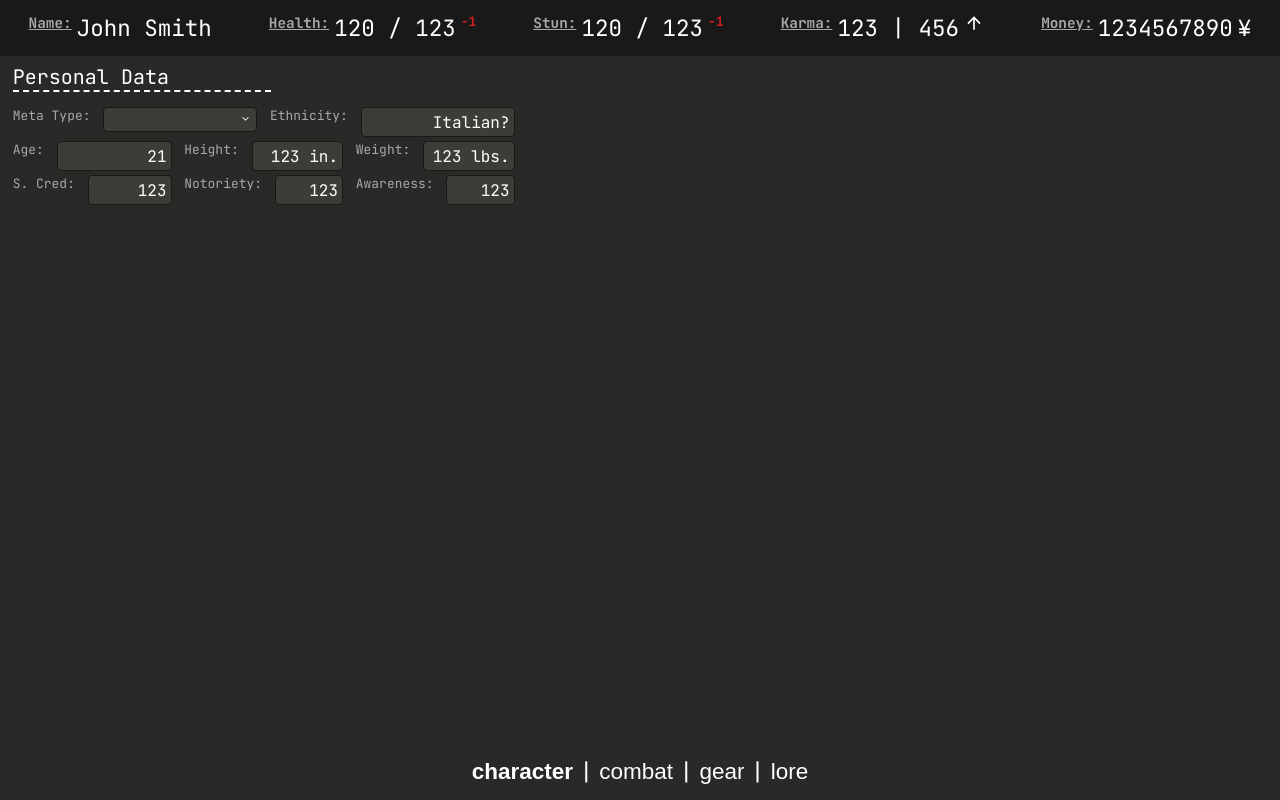
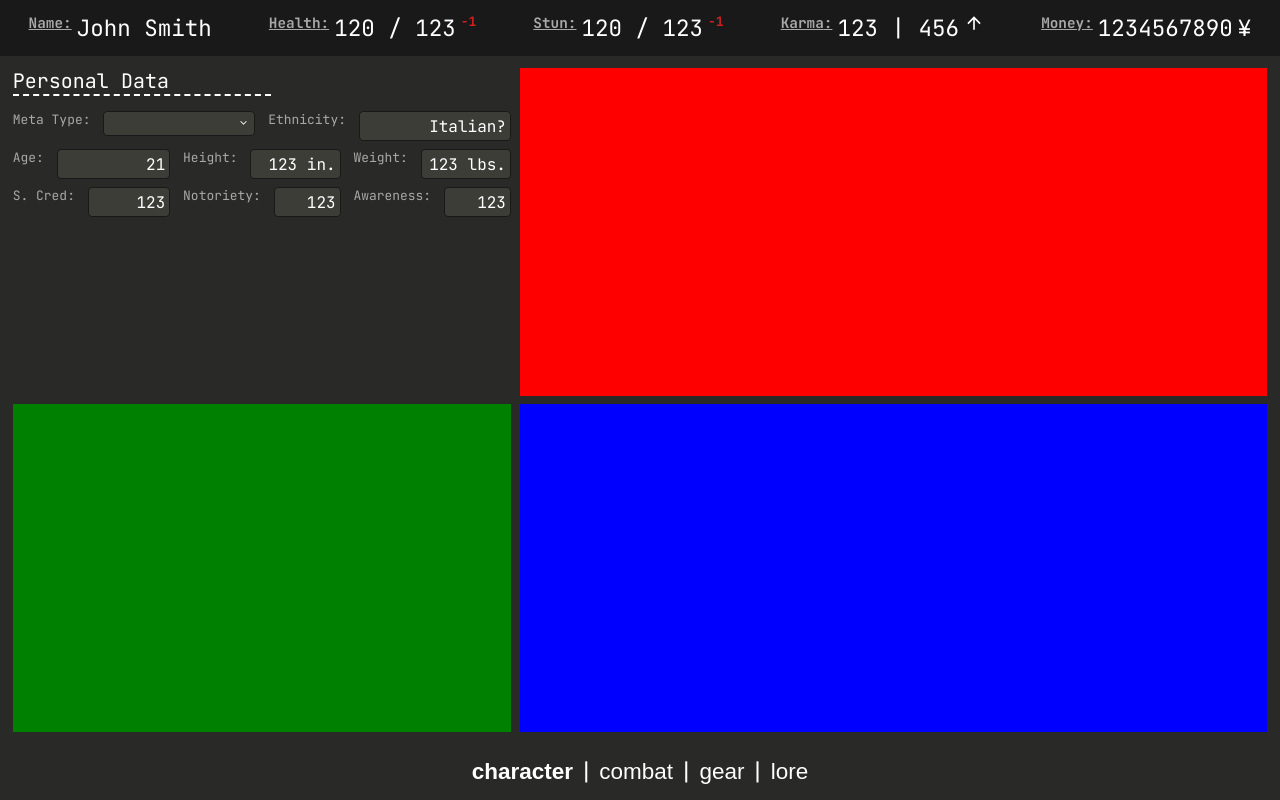
Before and after one commit to roclame12/ShadowSheet, a React (Vite) app: page / in a window 1280 px wide. Built offline with nearby package versions, Linux system fonts and the light colour scheme.

Commit message:
Fixed a bug where the dropdown menu would stretch far larger than it needed to be.
Added skeleton Components for the other sections of <CharacterPage/>

Set up the grid for <CharacterPage/>

```diff
--- a/src/CSS/components/Dropdown.module.css
+++ b/src/CSS/components/Dropdown.module.css
@@ -1,4 +1,7 @@
 @import "../globals.css";
+
+.container { position: relative; }
+
 
 .btn {
     background-color: transparent;
--- a/src/CSS/globals.css
+++ b/src/CSS/globals.css
@@ -61,7 +61,7 @@
     width: 100%;
     flex: 1;
     background-color: var(--background-black);
-    padding: 1vh 1vw;
+    padding: 1.5vh 1vw;
 }
 
 
--- a/src/CSS/pages/CharacterPage.module.css
+++ b/src/CSS/pages/CharacterPage.module.css
@@ -56,20 +56,19 @@
         background-color: transparent;
     }
 
-    .suffix {
-        padding-left: 1ch;
-    }
+    .suffix { padding-left: 1ch; }
 }
 
 .input-box-input:focus { outline: none; }
 
 
-.personalData {
+#personalData {
     display: flex;
     flex-direction: column;
-    width: 40%;
 
     gap: 15px;
+
+    grid-area: personal-data;
 
     .grid {
         display: grid;
@@ -78,7 +77,7 @@
             "meta-type   meta-type   meta-type ethnicity ethnicity ethnicity"
             "age         age         height    height    weight    weight"
             "street-cred street-cred notoriety notoriety awareness awareness";
-        gap: .5vh 1vw;
+        gap: 1vh 1vw;
     }
 
     #metaType { grid-area: meta-type; }
@@ -91,3 +90,28 @@
     #notoriety  { grid-area: notoriety; }
     #awareness  { grid-area: awareness; }
 }
+
+#qualities {
+    grid-area: qualities;
+    background-color: red;
+}
+
+#attributes {
+    grid-area: attributes;
+    background-color: green;
+}
+
+#skills {
+    grid-area: skills;
+    background-color: blue;
+}
+
+.page {
+    display: grid;
+    grid-template-columns: 2fr 3fr;
+    grid-template-rows: repeat(2, 1fr);
+    grid-template-areas: "personal-data qualities"
+                         "attributes    skills";
+
+    gap: .7vw;
+}
--- a/src/pages/CharacterPage.tsx
+++ b/src/pages/CharacterPage.tsx
@@ -1,6 +1,6 @@
 import styles from "../CSS/pages/CharacterPage.module.css"
 import Header from "../components/Header.tsx";
-import {useState, useRef, ReactNode, ReactElement} from "react";
+import { useState, useRef, ReactNode } from "react";
 import DropDown, { DDItem } from "../components/DropDown.tsx";
 
 
@@ -25,7 +25,6 @@ function InputBox(props: InputBoxProps) {
         </label>
     )
 }
-
 
 
 function PersonalData() {
@@ -60,7 +59,7 @@ function PersonalData() {
     }
 
     return (
-        <div className={styles.personalData}>
+        <div id={styles.personalData}>
             <Header>Personal Data</Header>
             <div className={styles.grid}>
                 <div className={styles.inputBox} id={styles.metaType}>
@@ -133,11 +132,41 @@ function PersonalData() {
 }
 
 
+function Qualities() {
+    return (
+        <div id={styles.qualities}>
+
+        </div>
+    )
+}
+
+
+function Attributes() {
+    return (
+        <div id={styles.attributes}>
+
+        </div>
+    )
+}
+
+
+function Skills() {
+    return (
+        <div id={styles.skills}>
+
+        </div>
+    )
+}
+
+
 export default function CharacterPage() {
 
     return (
-        <div className="global-page-container">
+        <div className={`global-page-container ${styles.page}`}>
             <PersonalData/>
+            <Qualities/>
+            <Attributes/>
+            <Skills/>
         </div>
     )
 }
```
